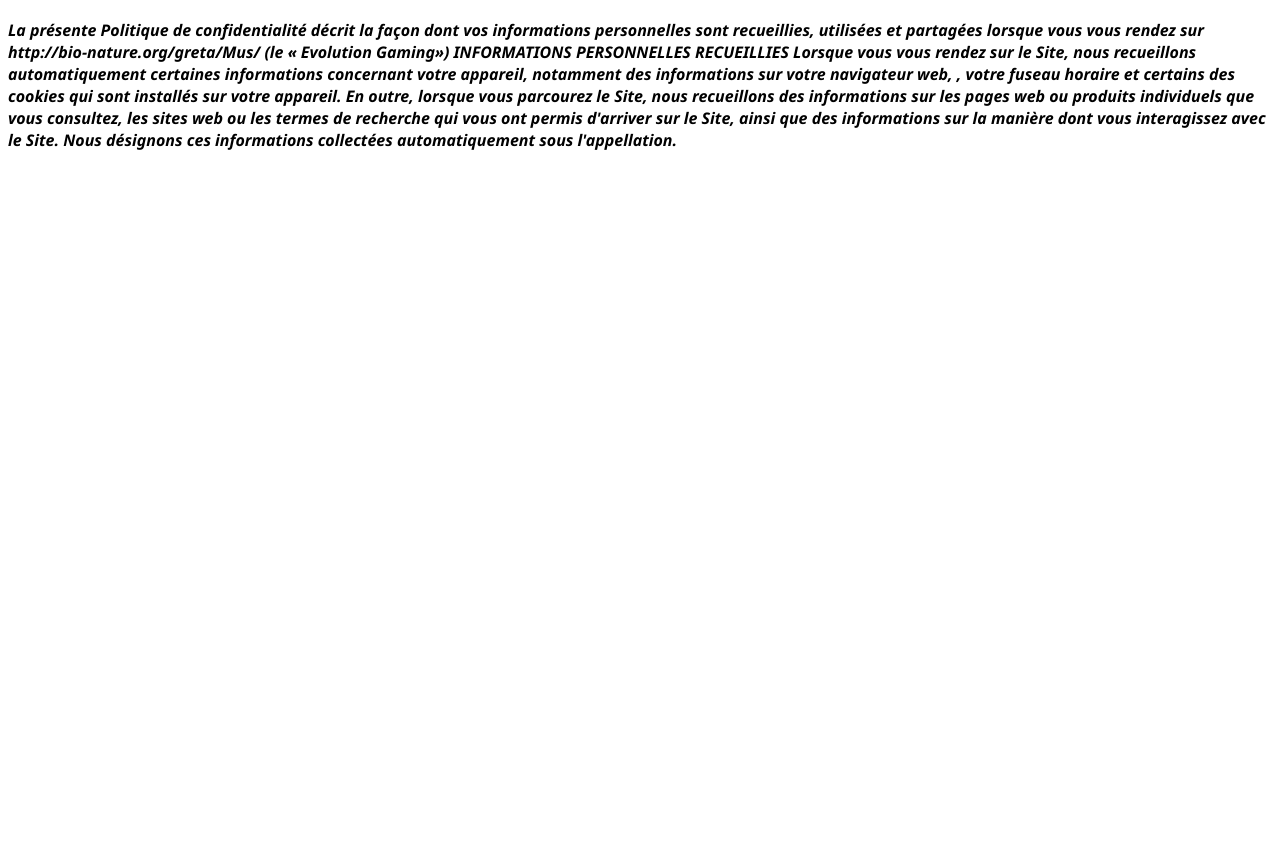
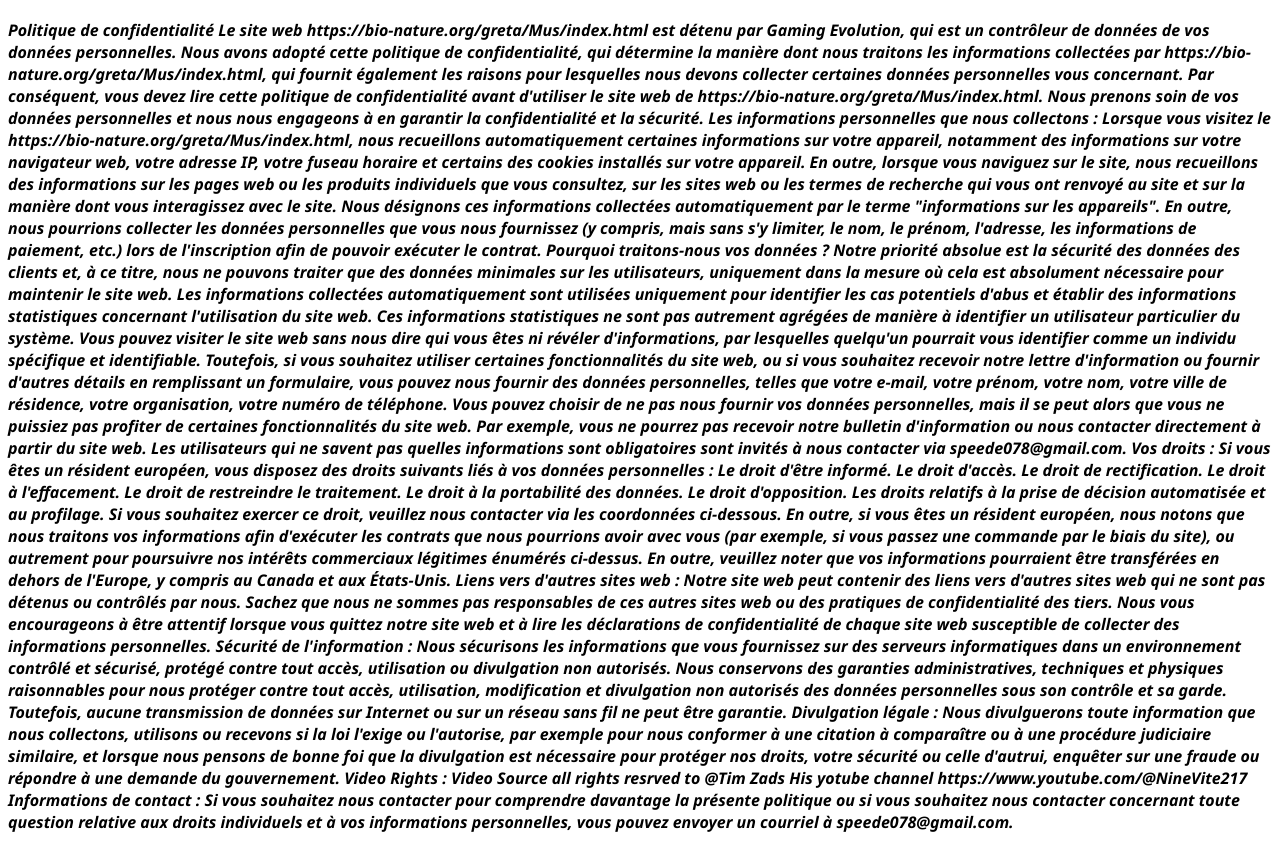
Before and after one commit to Mus9617/SiteCours, a plain HTML site: page politique/index.html in a window 1280 px wide. Shown: the part 73-922 px from the top of the page. Before the commit the page ends 800 px from the top, so only its background shows below. Drawn offline with Linux system fonts and the light colour scheme.

Commit message:
Update index.html

```diff
--- a/politique/index.html
+++ b/politique/index.html
@@ -9,20 +9,51 @@
   <body>
     <h1>Politiques Privacite</h1>
 
-    <p>
-      La présente Politique de confidentialité décrit la façon dont vos
-      informations personnelles sont recueillies, utilisées et partagées lorsque
-      vous vous rendez sur http://bio-nature.org/greta/Mus/ (le « Evolution
-      Gaming») INFORMATIONS PERSONNELLES RECUEILLIES Lorsque vous vous rendez
-      sur le Site, nous recueillons automatiquement certaines informations
-      concernant votre appareil, notamment des informations sur votre navigateur
-      web, , votre fuseau horaire et certains des cookies qui sont installés sur
-      votre appareil. En outre, lorsque vous parcourez le Site, nous recueillons
-      des informations sur les pages web ou produits individuels que vous
-      consultez, les sites web ou les termes de recherche qui vous ont permis
-      d'arriver sur le Site, ainsi que des informations sur la manière dont vous
-      interagissez avec le Site. Nous désignons ces informations collectées
-      automatiquement sous l'appellation.
+<p>
+      Politique de confidentialité
+      Le site web https://bio-nature.org/greta/Mus/index.html est détenu par Gaming Evolution, qui est un contrôleur de données de vos données personnelles.
+
+      Nous avons adopté cette politique de confidentialité, qui détermine la manière dont nous traitons les informations collectées par https://bio-nature.org/greta/Mus/index.html, qui fournit également les raisons pour lesquelles nous devons collecter certaines données personnelles vous concernant. Par conséquent, vous devez lire cette politique de confidentialité avant d'utiliser le site web de https://bio-nature.org/greta/Mus/index.html.
+
+      Nous prenons soin de vos données personnelles et nous nous engageons à en garantir la confidentialité et la sécurité.
+
+      Les informations personnelles que nous collectons :
+      Lorsque vous visitez le https://bio-nature.org/greta/Mus/index.html, nous recueillons automatiquement certaines informations sur votre appareil, notamment des informations sur votre navigateur web, votre adresse IP, votre fuseau horaire et certains des cookies installés sur votre appareil. En outre, lorsque vous naviguez sur le site, nous recueillons des informations sur les pages web ou les produits individuels que vous consultez, sur les sites web ou les termes de recherche qui vous ont renvoyé au site et sur la manière dont vous interagissez avec le site. Nous désignons ces informations collectées automatiquement par le terme "informations sur les appareils". En outre, nous pourrions collecter les données personnelles que vous nous fournissez (y compris, mais sans s'y limiter, le nom, le prénom, l'adresse, les informations de paiement, etc.) lors de l'inscription afin de pouvoir exécuter le contrat.
+
+      Pourquoi traitons-nous vos données ?
+      Notre priorité absolue est la sécurité des données des clients et, à ce titre, nous ne pouvons traiter que des données minimales sur les utilisateurs, uniquement dans la mesure où cela est absolument nécessaire pour maintenir le site web. Les informations collectées automatiquement sont utilisées uniquement pour identifier les cas potentiels d'abus et établir des informations statistiques concernant l'utilisation du site web. Ces informations statistiques ne sont pas autrement agrégées de manière à identifier un utilisateur particulier du système.
+
+      Vous pouvez visiter le site web sans nous dire qui vous êtes ni révéler d'informations, par lesquelles quelqu'un pourrait vous identifier comme un individu spécifique et identifiable. Toutefois, si vous souhaitez utiliser certaines fonctionnalités du site web, ou si vous souhaitez recevoir notre lettre d'information ou fournir d'autres détails en remplissant un formulaire, vous pouvez nous fournir des données personnelles, telles que votre e-mail, votre prénom, votre nom, votre ville de résidence, votre organisation, votre numéro de téléphone. Vous pouvez choisir de ne pas nous fournir vos données personnelles, mais il se peut alors que vous ne puissiez pas profiter de certaines fonctionnalités du site web. Par exemple, vous ne pourrez pas recevoir notre bulletin d'information ou nous contacter directement à partir du site web. Les utilisateurs qui ne savent pas quelles informations sont obligatoires sont invités à nous contacter via speede078@gmail.com.
+
+      Vos droits :
+      Si vous êtes un résident européen, vous disposez des droits suivants liés à vos données personnelles :
+
+      Le droit d'être informé.
+      Le droit d'accès.
+      Le droit de rectification.
+      Le droit à l'effacement.
+      Le droit de restreindre le traitement.
+      Le droit à la portabilité des données.
+      Le droit d'opposition.
+      Les droits relatifs à la prise de décision automatisée et au profilage.
+      Si vous souhaitez exercer ce droit, veuillez nous contacter via les coordonnées ci-dessous.
+
+      En outre, si vous êtes un résident européen, nous notons que nous traitons vos informations afin d'exécuter les contrats que nous pourrions avoir avec vous (par exemple, si vous passez une commande par le biais du site), ou autrement pour poursuivre nos intérêts commerciaux légitimes énumérés ci-dessus. En outre, veuillez noter que vos informations pourraient être transférées en dehors de l'Europe, y compris au Canada et aux États-Unis.
+
+      Liens vers d'autres sites web :
+      Notre site web peut contenir des liens vers d'autres sites web qui ne sont pas détenus ou contrôlés par nous. Sachez que nous ne sommes pas responsables de ces autres sites web ou des pratiques de confidentialité des tiers. Nous vous encourageons à être attentif lorsque vous quittez notre site web et à lire les déclarations de confidentialité de chaque site web susceptible de collecter des informations personnelles.
+
+      Sécurité de l'information :
+      Nous sécurisons les informations que vous fournissez sur des serveurs informatiques dans un environnement contrôlé et sécurisé, protégé contre tout accès, utilisation ou divulgation non autorisés. Nous conservons des garanties administratives, techniques et physiques raisonnables pour nous protéger contre tout accès, utilisation, modification et divulgation non autorisés des données personnelles sous son contrôle et sa garde. Toutefois, aucune transmission de données sur Internet ou sur un réseau sans fil ne peut être garantie.
+
+      Divulgation légale :
+      Nous divulguerons toute information que nous collectons, utilisons ou recevons si la loi l'exige ou l'autorise, par exemple pour nous conformer à une citation à comparaître ou à une procédure judiciaire similaire, et lorsque nous pensons de bonne foi que la divulgation est nécessaire pour protéger nos droits, votre sécurité ou celle d'autrui, enquêter sur une fraude ou répondre à une demande du gouvernement.
+
+      Video Rights :
+      Video Source all rights resrved to @Tim Zads  His yotube channel https://www.youtube.com/@NineVite217
+
+      Informations de contact :
+      Si vous souhaitez nous contacter pour comprendre davantage la présente politique ou si vous souhaitez nous contacter concernant toute question relative aux droits individuels et à vos informations personnelles, vous pouvez envoyer un courriel à speede078@gmail.com.
     </p>
   </body>
 </html>
```
